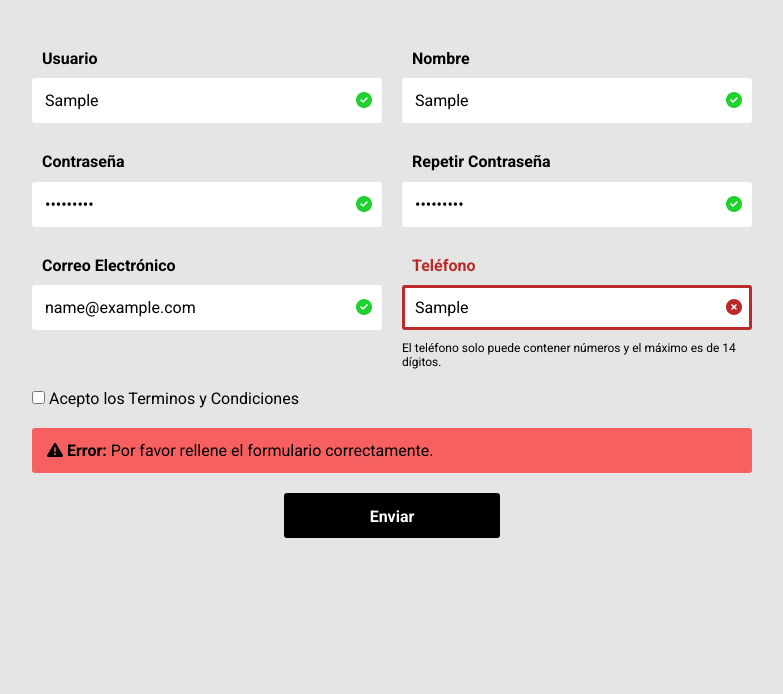
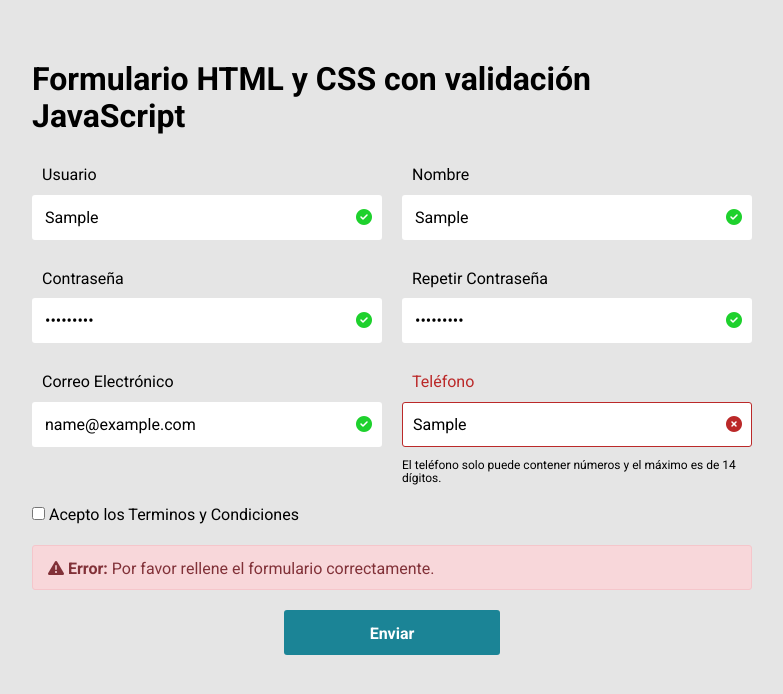
Before and after one commit to josefaherreras/validacion-formulario, a plain HTML site: page index.html in a window 1280 px wide. Both pictures are taken after typing "Sample", "Sample", "Sample123", "Sample123", "name@example.com", "Sample" into the empty fields and a click on the button "Enviar". Shown: the whole page, without its empty margins (248-1031 px from the left). Drawn offline with nearby package versions, Linux system fonts and the light colour scheme.

Commit message:
arreglando estilos en css

```diff
--- a/css/estilos.css
+++ b/css/estilos.css
@@ -22,7 +22,7 @@ main {
 
 .formulario__label {
 	display: block;
-	font-weight: 700;
+	font-weight: 500;
 	padding: 10px;
 	cursor: pointer;
 }
@@ -43,7 +43,7 @@ main {
 }
 
 .formulario__input:focus {
-	border: 3px solid #0075FF;
+	border: 1px solid #0075FF;
 	outline: none;
 	box-shadow: 3px 0px 30px rgba(163,163,163, 0.4);
 }
@@ -80,7 +80,9 @@ main {
 .formulario__mensaje {
 	height: 45px;
 	line-height: 45px;
-	background: #F66060;
+	background: #F8D7DA;
+	color:#813138;
+	border: 1px solid #F5C6CB;
 	padding: 0 15px;
 	border-radius: 3px;
 	display: none;
@@ -104,7 +106,7 @@ main {
 	height: 45px;
 	line-height: 45px;
 	width: 30%;
-	background: #000;
+	background: #1B8496;
 	color: #fff;
 	font-weight: bold;
 	border: none;
@@ -143,7 +145,7 @@ main {
 }
 
 .formulario__grupo-incorrecto .formulario__input {
-	border: 3px solid #bb2929;
+	border: 1px solid #bb2929;
 }
 
 
--- a/index.html
+++ b/index.html
@@ -10,6 +10,9 @@
 </head>
 <body>
 	<main>
+		<div class="titulo">
+			<h1>Formulario HTML y CSS con validación JavaScript</h1>
+		</div>
 		<form action="" class="formulario" id="formulario">
 			<!--Grupo: Usuario -->
 			<div class="formulario__grupo" id="grupo__usuario">
```
